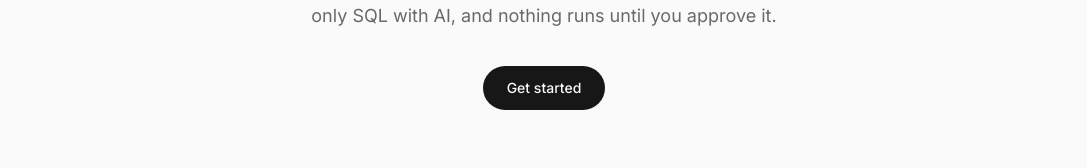
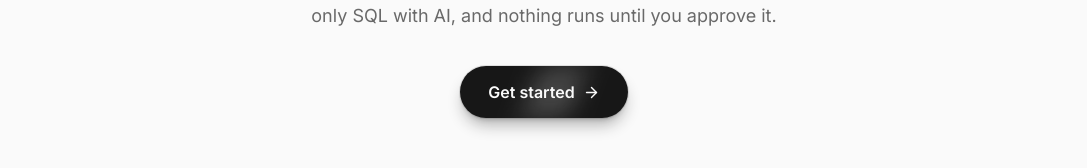
Before and after one commit to therealharshit/NaturalQL, a Next.js app: page / in a window 1280 px wide. Shown: the part 410-578 px from the top of the page, without its empty margins (96-1183 px from the left). Built offline with nearby package versions, Linux system fonts and the light colour scheme.

Commit message:
feat: highlight the hero Get started button as the primary CTA
Larger, bolder pill with a tinted drop shadow, an arrow that slides on
hover, and the sheen sweep, so the main call to action stands out from
the secondary links.

```diff
--- a/components/landing/landing-page.tsx
+++ b/components/landing/landing-page.tsx
@@ -7,6 +7,7 @@ import {
   TableIcon,
   CheckIcon,
   PlayIcon,
+  SendIcon,
 } from "@/components/chat/icons";
 import { Reveal } from "./reveal";
 
@@ -175,9 +176,17 @@ export function LandingPage() {
           >
             <Link
               href="/app"
-              className="rounded-full bg-primary px-6 py-3 text-sm font-medium text-primary-foreground transition-all hover:-translate-y-0.5 hover:opacity-90 hover:shadow-lg"
+              className="group relative inline-flex items-center gap-2 overflow-hidden rounded-full bg-primary px-7 py-3.5 text-base font-semibold text-primary-foreground shadow-lg shadow-primary/30 ring-1 ring-foreground/10 transition-all hover:-translate-y-0.5 hover:shadow-xl hover:shadow-primary/40"
             >
-              Get started
+              <span
+                aria-hidden
+                className="animate-badge-sheen pointer-events-none absolute inset-y-0 -left-12 w-12 bg-primary-foreground/20 blur-md"
+              />
+              <span className="relative">Get started</span>
+              <SendIcon
+                size={17}
+                className="relative transition-transform duration-200 group-hover:translate-x-1"
+              />
             </Link>
           </div>
 
```
